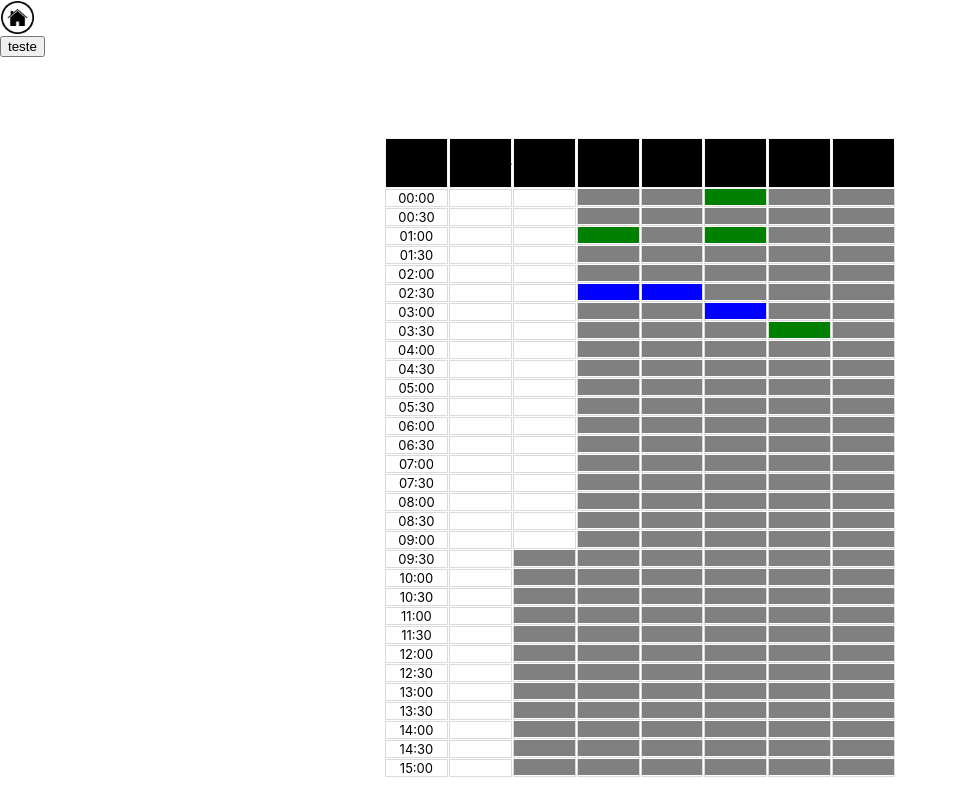
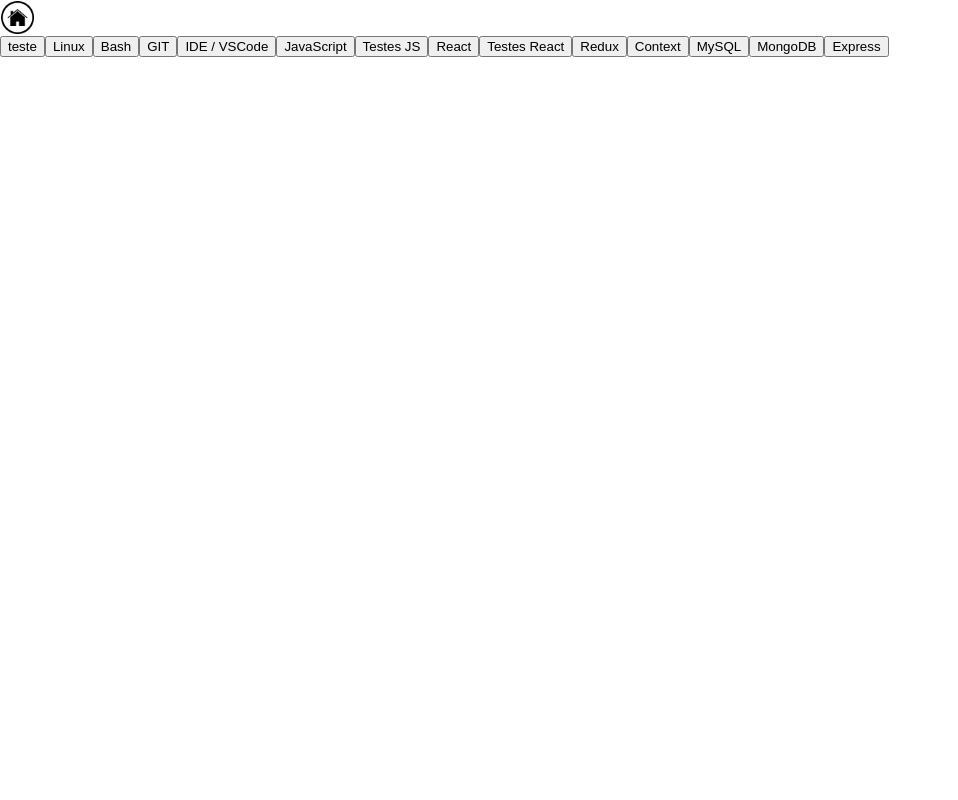
Before and after one commit to GMODias/frontend-legados-hackathon-project, a React (Create React App) app: page /student in a window 1280 px wide. Shown: the whole page, without its empty margins (0-958 px from the left). Built offline with nearby package versions, Linux system fonts and the light colour scheme.

Commit message:
[PT-BR] Adicionado Tela Mentor e alterado logica da tela Estudante . [EN] Added Mentor Screen and changed Student screen logic.

```diff
--- a/src/css/components/Table.css
+++ b/src/css/components/Table.css
@@ -7,6 +7,7 @@ table {
 
 thead {
   background-color: black;
+  color: whitesmoke;
   position: sticky;
   top: 0;
   z-index: 1;
@@ -14,6 +15,7 @@ thead {
 
 th {
   border: 1px solid whitesmoke;
+  color: whitesmoke;
   font-size: small;
   height: 1px;
   padding: 0;
--- a/src/pages/MentorSchedule.js
+++ b/src/pages/MentorSchedule.js
@@ -1,12 +1,24 @@
-import React from 'react';
-import { ButtonWithImage } from '../components/index';
+import React, { useState } from 'react';
+import { Modal, Table, ButtonWithImage } from '../components';
 import '../css/pages/MentorSchedule.css';
 
 function MentorSchedule() {
+  const [showModal, setShowModal] = useState(false);
+
+  const showTable = () => (
+    <div className="scheduleTableDiv">
+      <Table />
+    </div>
+  );
+
   return (
     <>
+      {showModal && <Modal props={ { setShowModal } } />}
       <ButtonWithImage kind="main" />
-      <p> Hi i am MentorSchedule</p>
+      <button type="button" onClick={ () => setShowModal(true) }>teste</button>
+      <h1>Marcação de Mentorias - MENTOR</h1>
+      { showTable() }
+
     </>
   );
 }
--- a/src/pages/StudentSchedule.js
+++ b/src/pages/StudentSchedule.js
@@ -1,17 +1,27 @@
 import React, { useState } from 'react';
-import { Modal, Table, ButtonWithImage } from '../components';
+import { Modal, Table, ButtonWithImage, ThemeSelector } from '../components';
 import '../css/pages/StudentSchedule.css';
 
 function StudentSchedule() {
   const [showModal, setShowModal] = useState(false);
+  const [selectedTheme, setSelectedTheme] = useState(null);
+
+  const showTable = () => (
+    <div className="scheduleTableDiv">
+      <Table />
+    </div>
+  );
+
   return (
     <>
       {showModal && <Modal props={ { setShowModal } } />}
       <ButtonWithImage kind="main" />
       <button type="button" onClick={ () => setShowModal(true) }>teste</button>
-      <div className="scheduleTableDiv">
-        <Table />
-      </div>
+      { selectedTheme && <ButtonWithImage kind="back" />}
+      { !selectedTheme && <ThemeSelector setTheme={ setSelectedTheme } /> }
+      { selectedTheme && `Marcação das Mentorias de ${selectedTheme}` }
+      { selectedTheme && showTable() }
+
     </>
   );
 }
```
